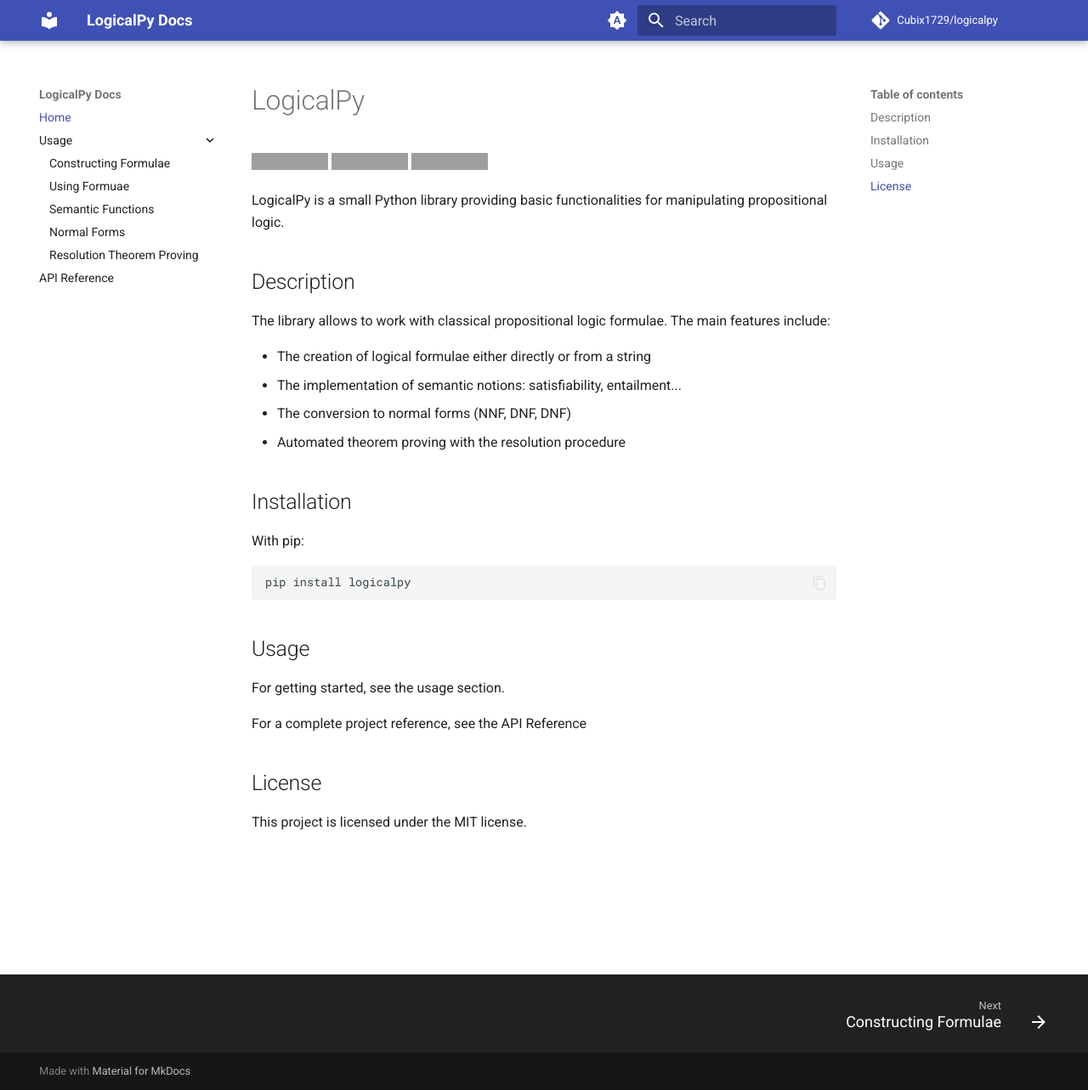
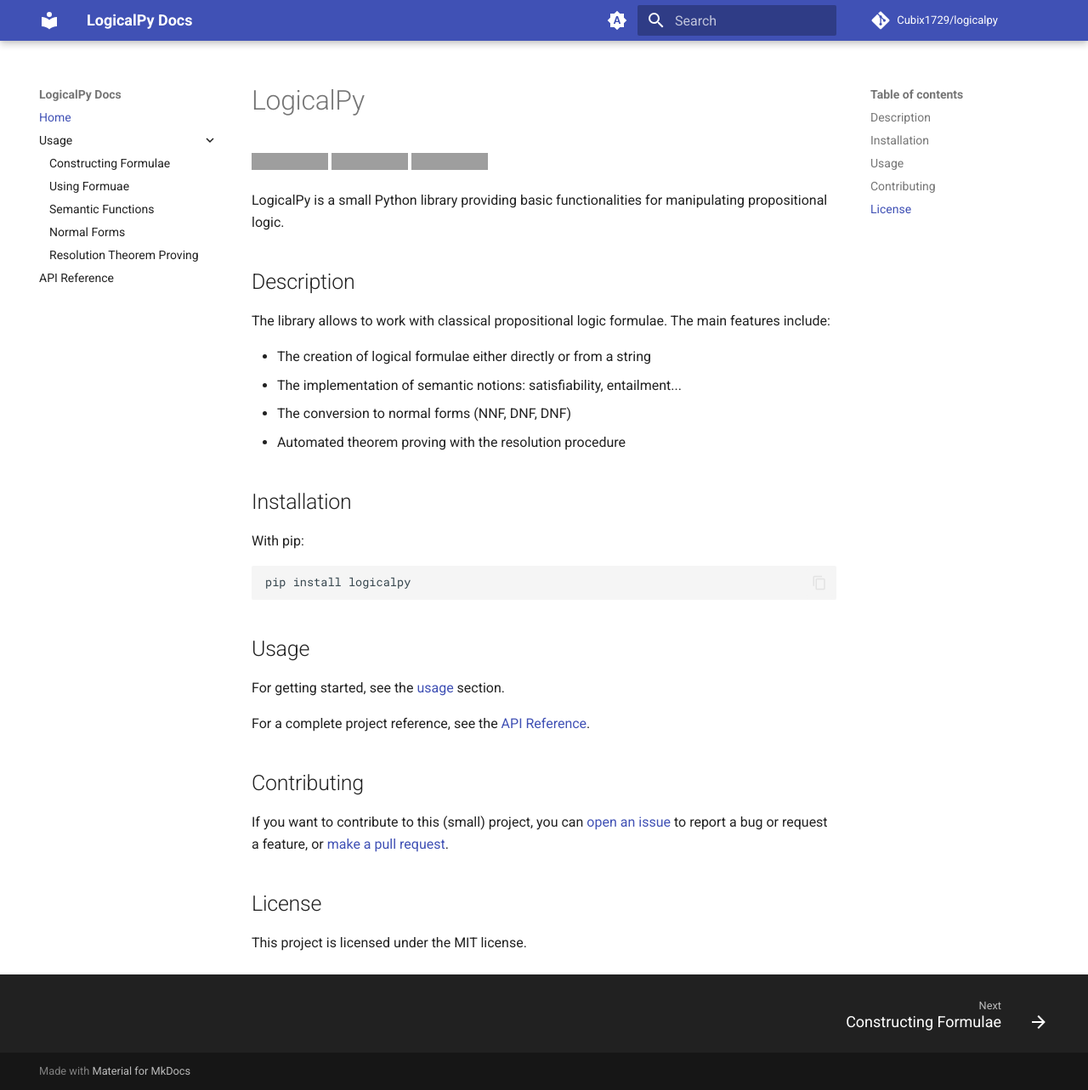
Before and after one commit to Cubix1729/logicalpy, an MkDocs documentation site: the page built from docs/index.md, in a window 1280 px wide and 1283 px high. Shown: the whole window at 85% size. Built offline with MkDocs 1.6.1 and Material for MkDocs 9.7.7, drawn with Linux system fonts in a browser that asks for light colours; comment, search, counter and statistics services are not loaded; grey boxes are pictures that could not be loaded.

Commit message:
Changed docs home page

````diff
--- a/docs/index.md
+++ b/docs/index.md
@@ -19,15 +19,20 @@ The main features include:
 ## Installation
 
 With pip:
-```shell
+```
 pip install logicalpy
 ```
 
 ## Usage
 
-For getting started, see the usage section.
+For getting started, see the [usage](usage/constructing-formulae.md) section.
 
-For a complete project reference, see the API Reference
+For a complete project reference, see the [API Reference](api-reference/logicalpy).
+
+## Contributing
+
+If you want to contribute to this (small) project, you can [open an issue](https://github.com/Cubix1729/logicalpy/issues)
+to report a bug or request a feature, or [make a pull request](https://github.com/Cubix1729/logicalpy/pulls).
 
 ## License
 
````
Also changed, not shown: other parts of docs/index.md (+1 -1 lines), README.md (+7 -2 lines).
